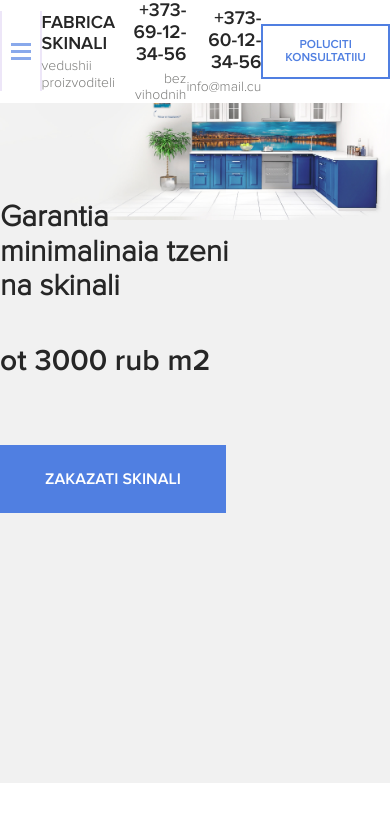
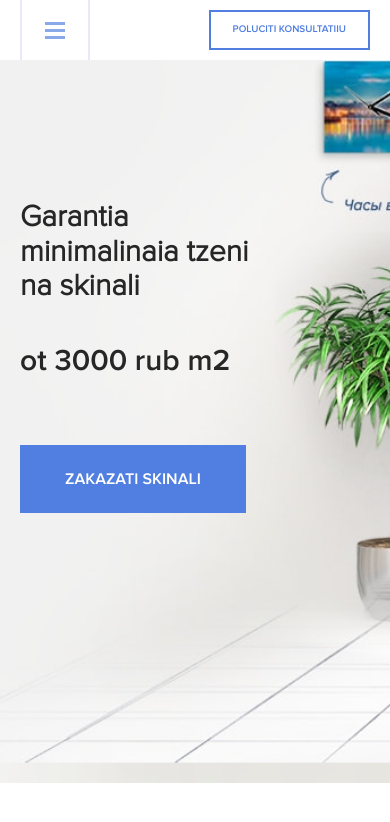
Before and after one commit to Nikolai9999/skinali, a plain HTML site: page index.html in a window 390 px wide. Drawn offline with Linux system fonts and the light colour scheme.

Commit message:
Resizing

```diff
--- a/sass/_grid.sass
+++ b/sass/_grid.sass
@@ -3,3 +3,13 @@
 .container
   max-width: 1170px
   margin: auto
+@media ( max-width: 1199px)
+  .container
+    max-width: 960px
+@media ( max-width: 991px)
+  .container
+    max-width: 750px
+@media ( max-width: 768px)
+  .container
+    max-width: 100%
+    padding: 0 20px
--- a/sass/_interface.sass
+++ b/sass/_interface.sass
@@ -7,8 +7,8 @@ body
   font-size: 12px
   text-transform: uppercase
   color: $primary
-  background: transparent
   +bold
+  background-color: #ffffff
 .button
   border: none
   text-transform: uppercase
@@ -16,3 +16,6 @@ body
   background-color: $primary
   color: #ffffff
   +bold
+@media ( max-width: 576px)
+   .button-o
+    font-size: 10px
--- a/sass/blocks/_hero.sass
+++ b/sass/blocks/_hero.sass
@@ -11,3 +11,7 @@
     font-size: 30px
     margin-bottom: 67px
     +bold
+@media ( max-width: 991px)
+  .hero
+    background-size: cover
+    background-position: top left 30%
--- a/sass/blocks/_navbar.sass
+++ b/sass/blocks/_navbar.sass
@@ -9,7 +9,6 @@
     display: flex
     justify-content: space-between
     align-items: center
-    min-height: 80px
   &_mobile, &_landline
     text-align: right
   &_phone
@@ -34,7 +33,7 @@
   background-color: $primary
   color: #ffffff
   transition: 0.2S
-  transform: translateY(-100%)
+  transform: translateY(-200%)
   &_active
     transform: translateY(0)
   &__nav
@@ -76,3 +75,19 @@
     font-size: 14px
     display: block
     color: $text-color-light
+@media ( max-width: 991px)
+  .navbar
+   &_mobile, &_landline
+     display: none
+@media ( max-width: 576px)
+  .logo
+     display: none
+  .menu
+    top: 60px
+
+    &-button
+      height: 60px
+    &__nav
+      flex-direction: column
+    &__link
+      margin-bottom: 20px
```
Also changed, not shown: css/style.css, 1 other file.
